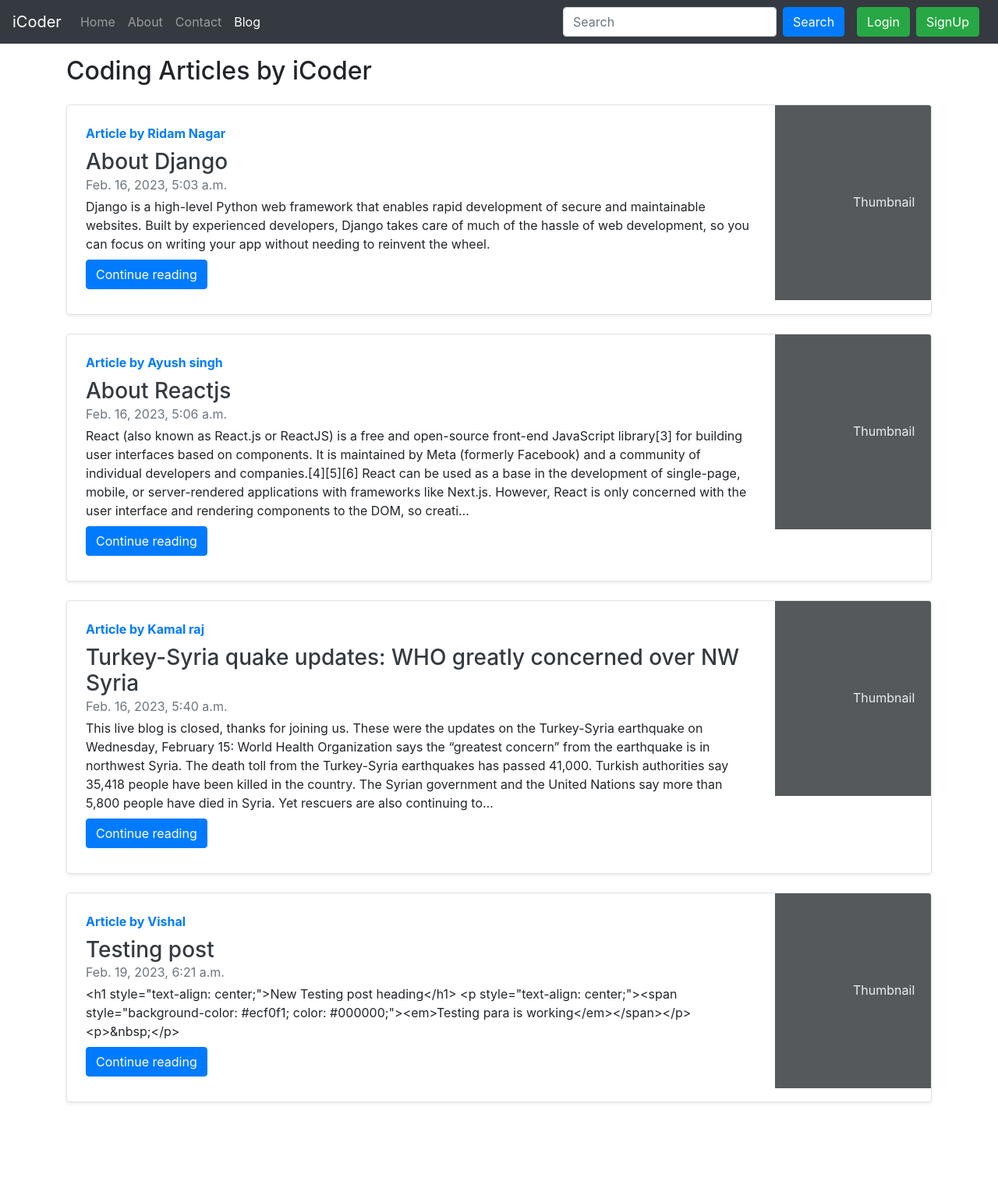
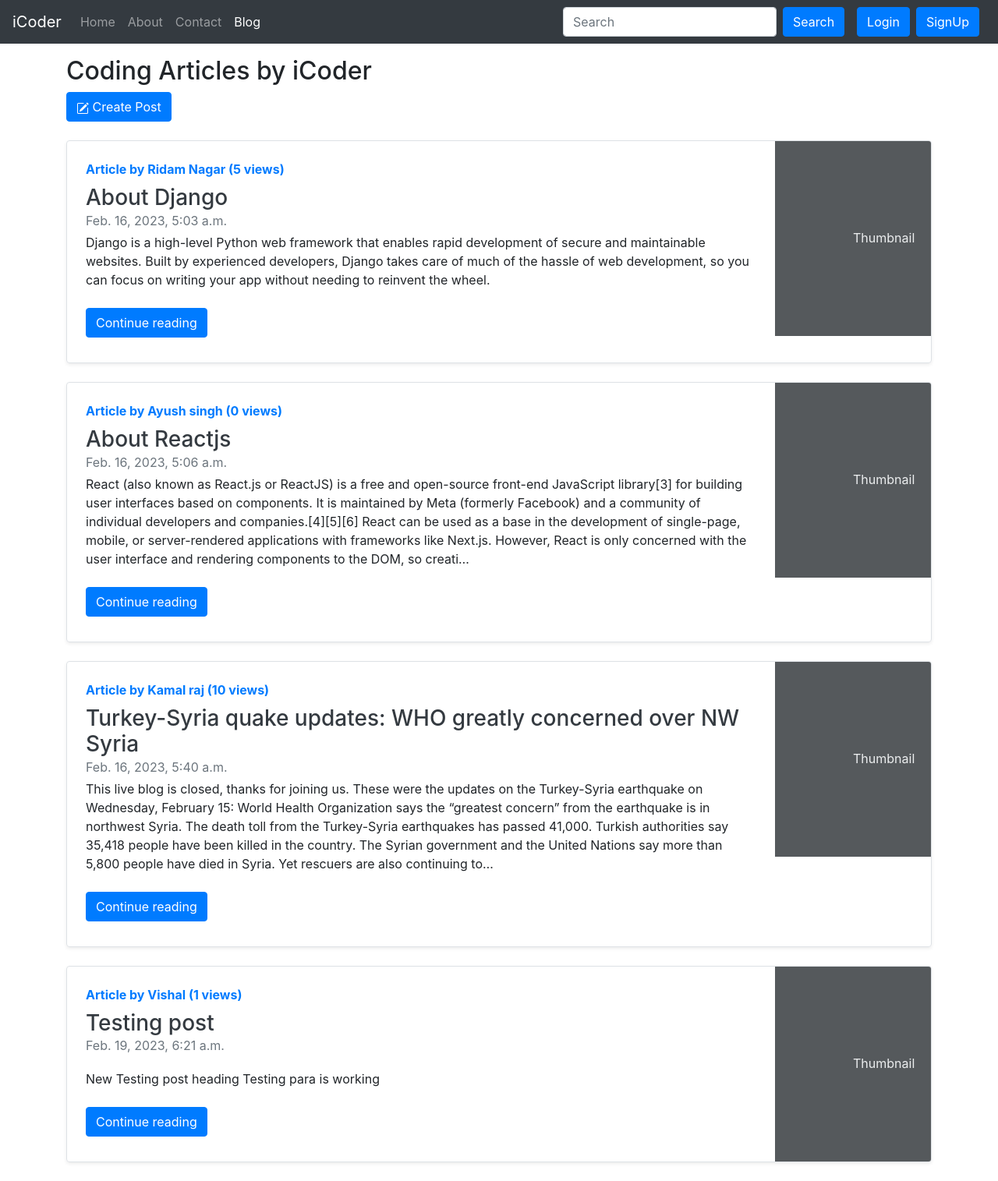
Before and after one commit to ridam9795/iCoder, a Django app: page /blog/ in a window 1280 px wide. Shown: the whole page at 78% size. Before the commit the page ends 1415 px from the top, so only its background shows below. Run offline with Django 4.2, Linux system fonts and the light colour scheme; data comes from the database, SQL or seed files in the repository; both versions use the stored data as it was after the commit; some libraries are stand-ins or nearby versions.

Commit message:
Added views in blogPost and tinymce editor

```diff
--- a/blog/models.py
+++ b/blog/models.py
@@ -9,6 +9,7 @@ class Post(models.Model):
     title = models.CharField(max_length=255)
     content = models.TextField()
     author = models.CharField(max_length=100)
+    views = models.IntegerField(default=0)
     slug = models.CharField(max_length=100)
     timeStamp = models.DateTimeField(blank=True)
 
--- a/blog/views.py
+++ b/blog/views.py
@@ -14,6 +14,8 @@ def blogHome(request):
 
 def blogPost(request, slug):
     post = Post.objects.filter(slug=slug).first()
+    post.views = post.views+1
+    post.save()
     comments = BlogComment.objects.filter(post=post, parent=None)
     replies = BlogComment.objects.filter(post=post).exclude(parent=None)
     replyDict = {}
--- a/home/views.py
+++ b/home/views.py
@@ -7,8 +7,8 @@
 
 
 def home(request):
-    allPosts = Post.objects.all()
-    context = {"allPosts": allPosts[:2]}
+    allPosts = Post.objects.all().order_by('-views').values()
+    context = {"allPosts": allPosts[:3]}
     return render(request, 'home/home.html', context)
 
 
--- a/templates/base.html
+++ b/templates/base.html
@@ -56,11 +56,11 @@
                 </li>
             </ul>
             {% else %}
-            <button type="button" class="btn btn-success mr-2" data-toggle="modal" data-target="#loginModal">
+            <button type="button" class="btn btn-primary mr-2" data-toggle="modal" data-target="#loginModal">
                 Login
             </button>
 
-            <button type="button" class="btn btn-success mr-2" data-toggle="modal" data-target="#signupModal">
+            <button type="button" class="btn btn-primary mr-2" data-toggle="modal" data-target="#signupModal">
                 SignUp
             </button>
             {% endif %}
@@ -130,6 +130,8 @@
         </div>
     </div>
     {% block body %} {% endblock body %}
+    {% block js %}
+    {% endblock js %}
 
     <!-- Login Modal -->
     <div class="modal fade" id="loginModal" tabindex="-1" aria-labelledby="loginModal" aria-hidden="true">
@@ -161,6 +163,7 @@
                 <div class="modal-footer">
                 </div>
 
+
                 <!-- Optional JavaScript -->
                 <!-- jQuery first, then Popper.js, then Bootstrap JS -->
                 <script src="https://code.jquery.com/jquery-3.5.1.slim.min.js"
--- a/templates/blog/blogHome.html
+++ b/templates/blog/blogHome.html
@@ -2,19 +2,44 @@
 {% block title %} BlogHome {% endblock title %}
 {% block blogactive %} active {% endblock blogactive %}
 
+{% block js %}
+<script>
 
+                        let previews = document.getElementsByClassName('preview');
+
+                        Array.from(previews).forEach((element) => {
+                            element.innerHTML = element.innerText;
+                        })
+
+                    </script>
+
+                {% endblock js %}
 {% block body %}
-
+<style>
+    .tox .tox-notification--in {
+        display: none;
+    }
+</style>
 <div class="container my-3">
     <h2>Coding Articles by iCoder</h2>
+    <button type="button" class="btn btn-primary" data-toggle="modal" data-target="#exampleModalCenter"><span><svg
+                xmlns="http://www.w3.org/2000/svg" width="16" height="16" fill="currentColor" class="bi bi-pencil-square"
+                viewBox="0 0 16 16">
+                <path
+                    d="M15.502 1.94a.5.5 0 0 1 0 .706L14.459 3.69l-2-2L13.502.646a.5.5 0 0 1 .707 0l1.293 1.293zm-1.75 2.456-2-2L4.939 9.21a.5.5 0 0 0-.121.196l-.805 2.414a.25.25 0 0 0 .316.316l2.414-.805a.5.5 0 0 0 .196-.12l6.813-6.814z" />
+                <path fill-rule="evenodd"
+                    d="M1 13.5A1.5 1.5 0 0 0 2.5 15h11a1.5 1.5 0 0 0 1.5-1.5v-6a.5.5 0 0 0-1 0v6a.5.5 0 0 1-.5.5h-11a.5.5 0 0 1-.5-.5v-11a.5.5 0 0 1 .5-.5H9a.5.5 0 0 0 0-1H2.5A1.5 1.5 0 0 0 1 2.5v11z" />
+            </svg></span> Create Post </button>
     {% for post in allPosts %}
     <div
         class="row no-gutters border rounded overflow-hidden flex-md-row mb-4 shadow-sm h-md-250 my-4 position-relative">
         <div class="col p-4 d-flex flex-column position-static">
-            <strong class="d-inline-block mb-2 text-primary">Article by {{post.author}}</strong>
+            <strong class="d-inline-block mb-2 text-primary">Article by {{post.author}} ({{post.views}} views)</strong>
             <h3 class="mb-0"><a class="text-dark" href="/blog/{{post.slug}}">{{post.title}}</a></h3>
             <div class="mb-1 text-muted">{{post.timeStamp}}</div>
-            <p class="card-text mb-auto">{{post.content| truncatechars:500}}</p>
+            <p class="card-text mb-auto">
+            <div class="preview">{{post.content|safe| truncatechars:500}}</div>
+            </p>
             <div class="my-2">
                 <a href="/blog/{{post.slug}}" role="button" class="btn btn-primary">Continue reading</a>
             </div>
@@ -31,4 +56,54 @@
     </div>
     {% endfor %}
 </div>
+<div class="container">
+    <!-- Button trigger modal -->
+
+
+    <!-- Modal -->
+    <div class="modal fade" id="exampleModalCenter" tabindex="-1" role="dialog"
+        aria-labelledby="exampleModalCenterTitle" aria-hidden="true">
+        <div class="modal-dialog modal-dialog-centered modal-xl" role="document">
+            <div class="modal-content">
+                <div class="modal-header">
+                    <h5 class="modal-title" id="exampleModalCenterTitle">New Post</h5>
+                    <button type="button" class="close" data-dismiss="modal" aria-label="Close">
+                        <span aria-hidden="true">&times;</span>
+                    </button>
+                </div>
+                <div class="modal-body">
+                    <div id="createPost"></div>
+                    <script src="https://cdn.tiny.cloud/1/no-api-key/tinymce/5/tinymce.min.js"
+                        referrerpolicy="origin"></script>
+                    <script>
+                        tinymce.init({
+                            selector: '#createPost',
+                            plugins: [
+                                'advlist autolink link image lists charmap print preview hr anchor pagebreak',
+                                'searchreplace wordcount visualblocks visualchars code fullscreen insertdatetime media nonbreaking',
+                                'table emoticons template paste help'
+                            ],
+                            toolbar: 'undo redo | styleselect | bold italic | alignleft aligncenter alignright alignjustify | ' +
+                                'bullist numlist outdent indent | link image | print preview media fullpage | ' +
+                                'forecolor backcolor emoticons | help',
+                            menu: {
+                                favs: { title: 'My Favorites', items: 'code visualaid | searchreplace | emoticons' }
+                            },
+                            menubar: 'favs file edit view insert format tools table help',
+                            content_css: 'css/content.css'
+                        });
+
+
+                    </script>
+
+                </div>
+                <div class="modal-footer">
+                    <button type="button" class="btn btn-secondary" data-dismiss="modal">Close</button>
+                    <button type="button" class="btn btn-primary">Create</button>
+                </div>
+            </div>
+        </div>
+    </div>
+
+</div>
 {% endblock %}
```
Also changed, not shown: blog/admin.py (+9 -1 lines), static/tinyInject.js (added, +28 -0 lines), templates/blog/blogPost.html (+23 -6 lines), templates/home/home.html (+15 -1 lines), tiny.html (added, +49 -0 lines), blog/migrations/0005_post_views.py (added), db.sqlite3.
